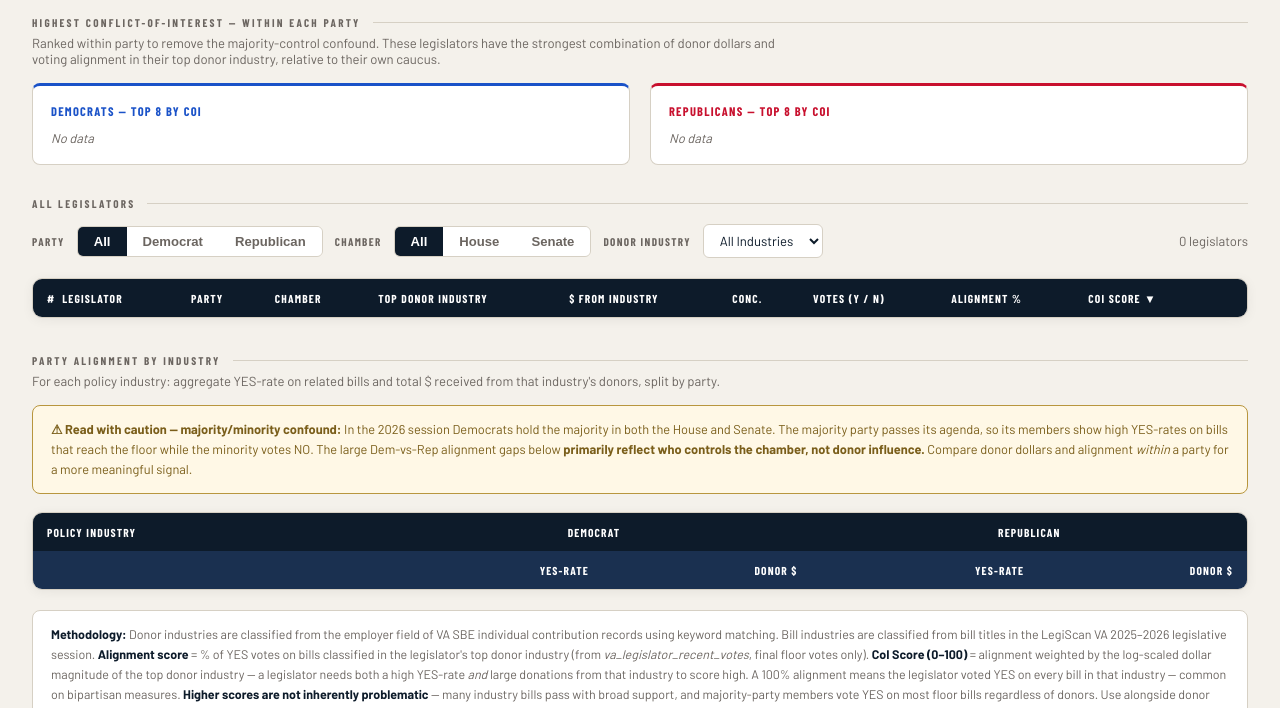
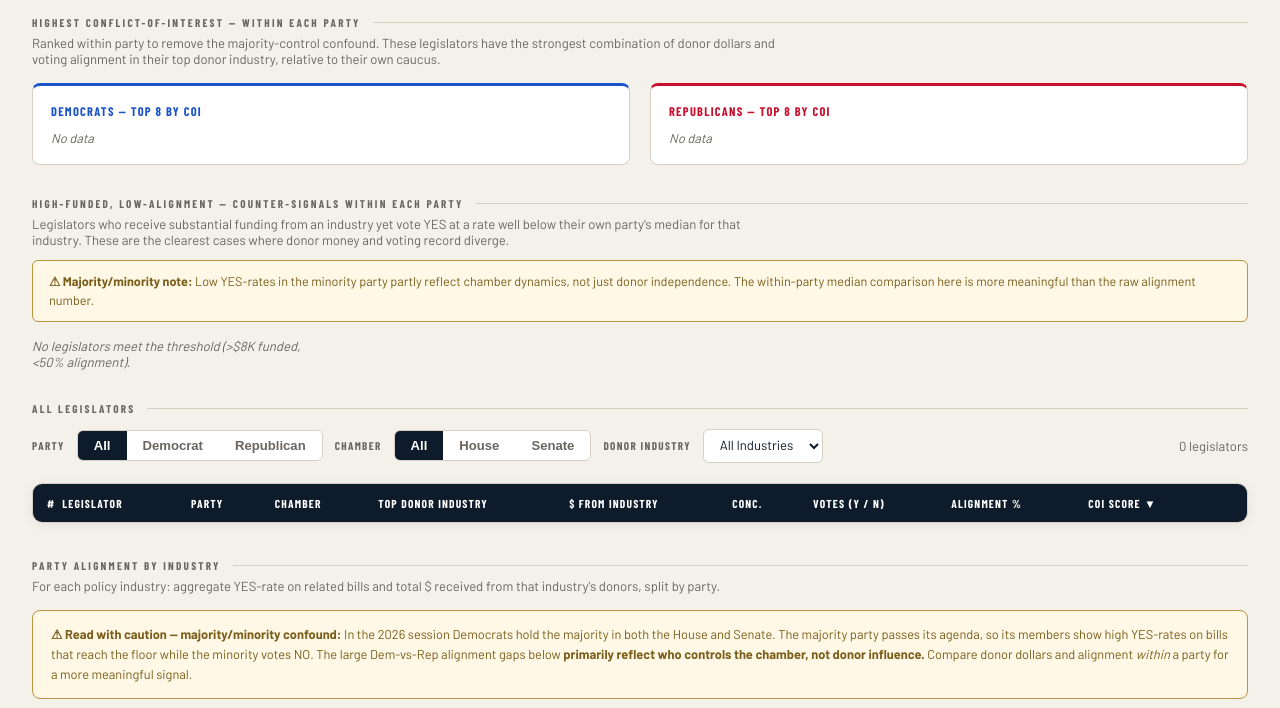
Before and after one commit to alexisn1989/VoteIQ, a Python web app: template templates/donor_legislation.html in a window 1280 px wide. Shown: the part 320-1028 px from the top of the page. Run offline with Jinja, Linux system fonts and the light colour scheme; the template is opened without the code that fills it, so the values that code supplies are empty.

Commit message:
Add high-funded low-alignment counter-signal section to donor-legislation page
Surfaces legislators who receive substantial industry funding yet vote below
their own party's median alignment for that industry -- the clearest cases
where donor dollars and voting record diverge. Computed client-side from
existing cache data; no backend changes needed.

Includes within-party median context (e.g. Garrett at 14.3% vs R/Energy
median 42.9%) and a majority/minority caveat consistent with the existing
party-comparison note. Threshold: >$8K funded, <50% alignment.

Authored-by: Alexis Nieuwenhuys

```diff
--- a/templates/donor_legislation.html
+++ b/templates/donor_legislation.html
@@ -138,6 +138,19 @@
       <div id="lb-rep"></div>
     </div>
   </div>
+
+  <!-- High-funded, low-alignment section -->
+  <div style="font-family:'Barlow Condensed',sans-serif;font-size:.7rem;font-weight:700;letter-spacing:.2em;text-transform:uppercase;color:var(--muted);margin-bottom:6px;display:flex;align-items:center;gap:12px">
+    High-Funded, Low-Alignment — Counter-Signals Within Each Party
+    <span style="flex:1;height:1px;background:var(--border);display:inline-block"></span>
+  </div>
+  <p style="font-size:.82rem;color:var(--muted);margin-bottom:12px;max-width:760px">
+    Legislators who receive substantial funding from an industry yet vote YES at a rate well below their own party's median for that industry. These are the clearest cases where donor money and voting record diverge.
+  </p>
+  <div style="background:#fff8e6;border:1px solid var(--gold);border-radius:6px;padding:11px 16px;margin-bottom:16px;font-size:.79rem;color:#7a5e1a;line-height:1.5">
+    <strong>⚠ Majority/minority note:</strong> Low YES-rates in the minority party partly reflect chamber dynamics, not just donor independence. The within-party median comparison here is more meaningful than the raw alignment number.
+  </div>
+  <div id="lb-flip" style="display:grid;grid-template-columns:repeat(auto-fill,minmax(280px,1fr));gap:12px;margin-bottom:32px"></div>
 
   <div style="font-family:'Barlow Condensed',sans-serif;font-size:.7rem;font-weight:700;letter-spacing:.2em;text-transform:uppercase;color:var(--muted);margin-bottom:14px;display:flex;align-items:center;gap:12px">
     All Legislators
@@ -491,9 +504,72 @@
     build('R','lb-rep');
   }
 
+  // ── High-funded, low-alignment (flip risk) ──
+  function renderFlipRisk(){
+    const el=document.getElementById('lb-flip');
+    if(!el) return;
+
+    // Compute within-party+industry median alignments
+    const piGroups={};
+    RAW.forEach(r=>{
+      if(r.top_alignment==null||!r.top_donor_industry||(r.top_donor_amount||0)<3000) return;
+      const k=partyInitial(r.party)+'|'+r.top_donor_industry;
+      piGroups[k]=piGroups[k]||[];
+      piGroups[k].push(r.top_alignment);
+    });
+    const piMedian={};
+    Object.entries(piGroups).forEach(([k,arr])=>{
+      arr.sort((a,b)=>a-b);
+      piMedian[k]=arr[Math.floor(arr.length/2)];
+    });
+
+    // Flip risk: top_donor_amount > 8000, top_alignment < 50
+    // Score = amount * (1 - alignment/100)
+    const flips=RAW
+      .filter(r=>(r.top_donor_amount||0)>8000 && r.top_alignment!=null && r.top_alignment<50)
+      .map(r=>{
+        const k=partyInitial(r.party)+'|'+r.top_donor_industry;
+        return {...r, flip_score:r.top_donor_amount*(1-r.top_alignment/100), party_med:piMedian[k]};
+      })
+      .sort((a,b)=>b.flip_score-a.flip_score);
+
+    if(!flips.length){
+      el.innerHTML='<div style="font-size:.82rem;color:var(--muted);font-style:italic">No legislators meet the threshold (>\$8K funded, <50% alignment).</div>';
+      return;
+    }
+
+    flips.forEach(r=>{
+      const pi=partyInitial(r.party);
+      const chipCls=pi==='D'?'chip-D':pi==='R'?'chip-R':'chip-I';
+      const medTxt=r.party_med!=null?`Party median: ${r.party_med.toFixed(0)}%`:'';
+      const gap=r.party_med!=null?Math.round(r.party_med-r.top_alignment):null;
+      const gapTxt=gap!=null&&gap>0?`<span style="color:var(--red);font-size:.72rem;font-weight:700"> (${gap}pp below ${pi} median)</span>`:'';
+      el.innerHTML+=`
+        <div style="background:#fff;border:1px solid var(--border);border-radius:8px;padding:16px;border-top:3px solid var(--gold)">
+          <div style="display:flex;align-items:flex-start;justify-content:space-between;gap:8px;margin-bottom:10px">
+            <div>
+              <div style="font-weight:700;font-size:.88rem">${r.name||'—'}</div>
+              <div style="margin-top:3px"><span class="party-chip ${chipCls}">${pi}</span> <span style="font-size:.75rem;color:var(--muted)">${r.chamber||''}</span></div>
+            </div>
+            <span class="industry-pill">${r.top_donor_industry||'—'}</span>
+          </div>
+          <div style="display:flex;justify-content:space-between;font-size:.82rem;margin-bottom:6px">
+            <span style="color:var(--muted)">Donor $</span>
+            <span style="font-weight:700;color:var(--red)">${fmt(r.top_donor_amount)}</span>
+          </div>
+          <div style="display:flex;justify-content:space-between;font-size:.82rem">
+            <span style="color:var(--muted)">Alignment</span>
+            <span style="font-weight:700;color:var(--red)">${r.top_alignment.toFixed(0)}%${gapTxt}</span>
+          </div>
+          ${medTxt?`<div style="font-size:.72rem;color:var(--muted);margin-top:6px;text-align:right">${medTxt}</div>`:''}
+        </div>`;
+    });
+  }
+
   render();
   renderParty();
   renderLeaderboards();
+  renderFlipRisk();
 })();
 </script>
 </body>
```
